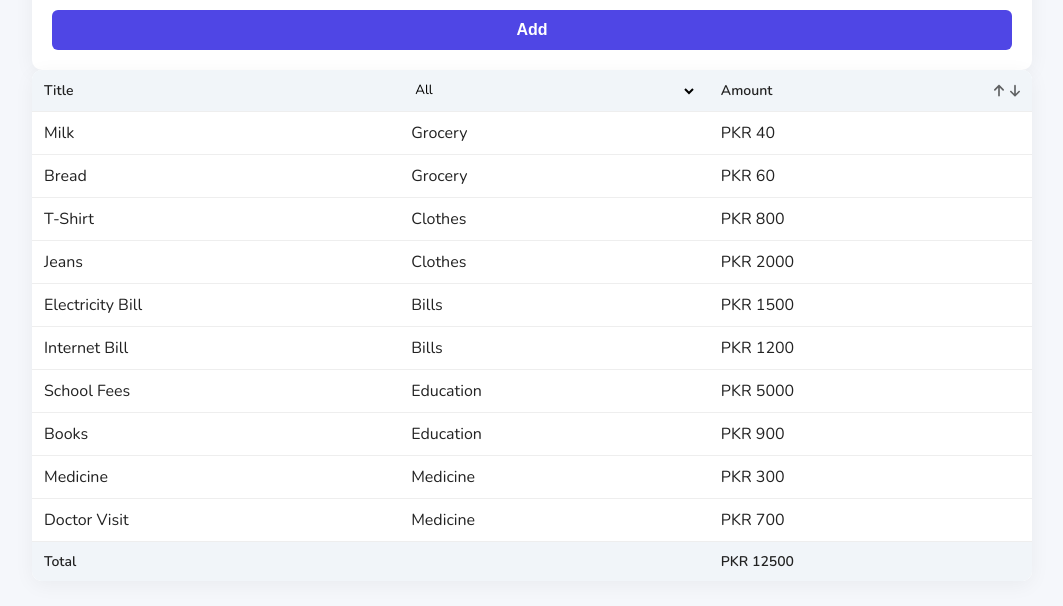
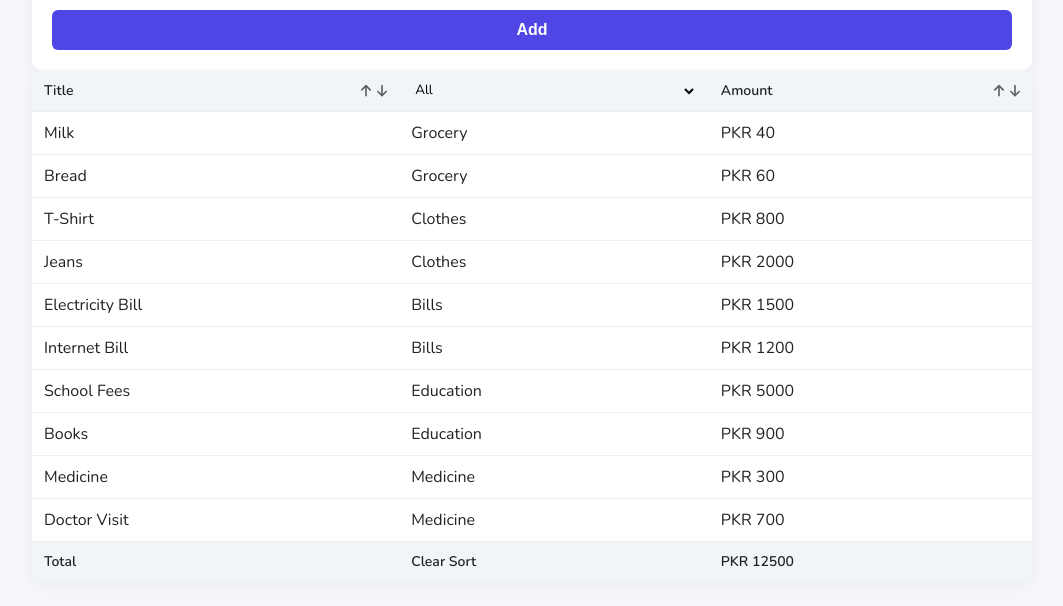
Before and after one commit to AbdulRehmanGulshan-software-engineer/MERN-Stack, a React (Vite) app in the folder React/Course_02/Lecture_33/: page / in a window 1280 px wide. Shown: the part 322-928 px from the top of the page, without its empty margins (108-1171 px from the left). Built offline with nearby package versions, Linux system fonts and the light colour scheme.

Commit message:
sorting in react

```diff
--- a/React/Course_02/Lecture_33/hooks/useTotal.jsx
+++ b/React/Course_02/Lecture_33/hooks/useTotal.jsx
@@ -1,7 +1,7 @@
 export default function useTotal(expenses) {
   let total = 0;
   for (let x of expenses) {
-    total += x.amount;
+    total += Number(x.amount);
   }
   return total;
 }
--- a/React/Course_02/Lecture_33/src/App.css
+++ b/React/Course_02/Lecture_33/src/App.css
@@ -191,6 +191,10 @@
   background-color: #ddd;
 }
 
+.clear-sort {
+  cursor: pointer;
+}
+
 /* Responsive */
 @media (max-width: 900px) {
   .expense-tracker {
--- a/React/Course_02/Lecture_33/src/components/ContextMenu.jsx
+++ b/React/Course_02/Lecture_33/src/components/ContextMenu.jsx
@@ -19,6 +19,7 @@
           if (foundExpense) {
             setExpense({
               ...foundExpense,
+              amount: Number(foundExpense.amount),
               category: foundExpense.category.toLowerCase(),
             });
             setEditingRowID(rowID);
--- a/React/Course_02/Lecture_33/src/components/ExpenseTable.jsx
+++ b/React/Course_02/Lecture_33/src/components/ExpenseTable.jsx
@@ -16,6 +16,7 @@
   const total = useTotal(filteredData);
   const [menuPosition, setMenuPosition] = useState({});
   const [rowID, setRowID] = useState("");
+  const [sortCallback, setSortCallback] = useState(() => () => {});
 
   return (
     <>
@@ -28,10 +29,54 @@
         expenses={expenses}
         setEditingRowID={setEditingRowID}
       ></ContextMenu>
-      <table className="expense-table" onClick={() => setMenuPosition({})}>
+      <table
+        className="expense-table"
+        onClick={() => {
+          console.log("table clicked");
+          if (menuPosition.left) {
+            setMenuPosition({});
+          }
+        }}
+      >
         <thead>
           <tr>
-            <th>Title</th>
+            <th className="amount-column">
+              <div>
+                <span>Title</span>
+                <svg
+                  xmlns="http://www.w3.org/2000/svg"
+                  width="10"
+                  viewBox="0 0 384 512"
+                  className="arrow up-arrow"
+                  onClick={(e) => {
+                    console.log("arrow clicked");
+                    e.stopPropagation();
+                    setSortCallback(
+                      () => (a, b) => a.title.localeCompare(b.title),
+                    );
+                  }}
+                >
+                  <title>Ascending</title>
+                  <path d="M214.6 41.4c-12.5-12.5-32.8-12.5-45.3 0l-160 160c-12.5 12.5-12.5 32.8 0 45.3s32.8 12.5 45.3 0L160 141.2V448c0 17.7 14.3 32 32 32s32-14.3 32-32V141.2L329.4 246.6c12.5 12.5 32.8 12.5 45.3 0s12.5-32.8 0-45.3l-160-160z" />
+                </svg>
+                <svg
+                  xmlns="http://www.w3.org/2000/svg"
+                  width="10"
+                  viewBox="0 0 384 512"
+                  className="arrow down-arrow"
+                  onClick={(e) => {
+                    console.log("arrow clicked");
+                    e.stopPropagation();
+                    setSortCallback(
+                      () => (a, b) => b.title.localeCompare(a.title),
+                    );
+                  }}
+                >
+                  <title>Descending</title>
+                  <path d="M169.4 470.6c12.5 12.5 32.8 12.5 45.3 0l160-160c12.5-12.5 12.5-32.8 0-45.3s-32.8-12.5-45.3 0L224 370.8 224 64c0-17.7-14.3-32-32-32s-32 14.3-32 32l0 306.7L54.6 265.4c-12.5-12.5-32.8-12.5-45.3 0s-12.5 32.8 0 45.3l160 160z" />
+                </svg>
+              </div>
+            </th>{" "}
             <th>
               <select onChange={(e) => setQuery(e.target.value.toLowerCase())}>
                 <option value="">All</option>
@@ -50,6 +95,11 @@
                   width="10"
                   viewBox="0 0 384 512"
                   className="arrow up-arrow"
+                  onClick={(e) => {
+                    console.log("arrow clicked");
+                    e.stopPropagation();
+                    setSortCallback(() => (a, b) => a.amount - b.amount);
+                  }}
                 >
                   <title>Ascending</title>
                   <path d="M214.6 41.4c-12.5-12.5-32.8-12.5-45.3 0l-160 160c-12.5 12.5-12.5 32.8 0 45.3s32.8 12.5 45.3 0L160 141.2V448c0 17.7 14.3 32 32 32s32-14.3 32-32V141.2L329.4 246.6c12.5 12.5 32.8 12.5 45.3 0s12.5-32.8 0-45.3l-160-160z" />
@@ -59,6 +109,11 @@
                   width="10"
                   viewBox="0 0 384 512"
                   className="arrow down-arrow"
+                  onClick={(e) => {
+                    console.log("arrow clicked");
+                    e.stopPropagation();
+                    setSortCallback(() => (a, b) => b.amount - a.amount);
+                  }}
                 >
                   <title>Descending</title>
                   <path d="M169.4 470.6c12.5 12.5 32.8 12.5 45.3 0l160-160c12.5-12.5 12.5-32.8 0-45.3s-32.8-12.5-45.3 0L224 370.8 224 64c0-17.7-14.3-32-32-32s-32 14.3-32 32l0 306.7L54.6 265.4c-12.5-12.5-32.8-12.5-45.3 0s-12.5 32.8 0 45.3l160 160z" />
@@ -68,7 +123,9 @@
           </tr>
         </thead>
         <tbody>
-          {filteredData.map(({ id, title, category, amount }) => (
+          {filteredData
+            .sort(sortCallback)
+            .map(({ id, title, category, amount }) => (
               <tr
                 key={id}
                 onContextMenu={(e) => {
@@ -84,7 +141,14 @@
             ))}
           <tr>
             <th>Total</th>
-            <th></th>
+            <th
+              className="clear-sort"
+              onClick={(e) => {
+                setSortCallback(() => () => {});
+              }}
+            >
+              Clear Sort
+            </th>
             <th>PKR {total}</th>
           </tr>
         </tbody>
```
Lines whose indentation alone changed are shown as unchanged.
